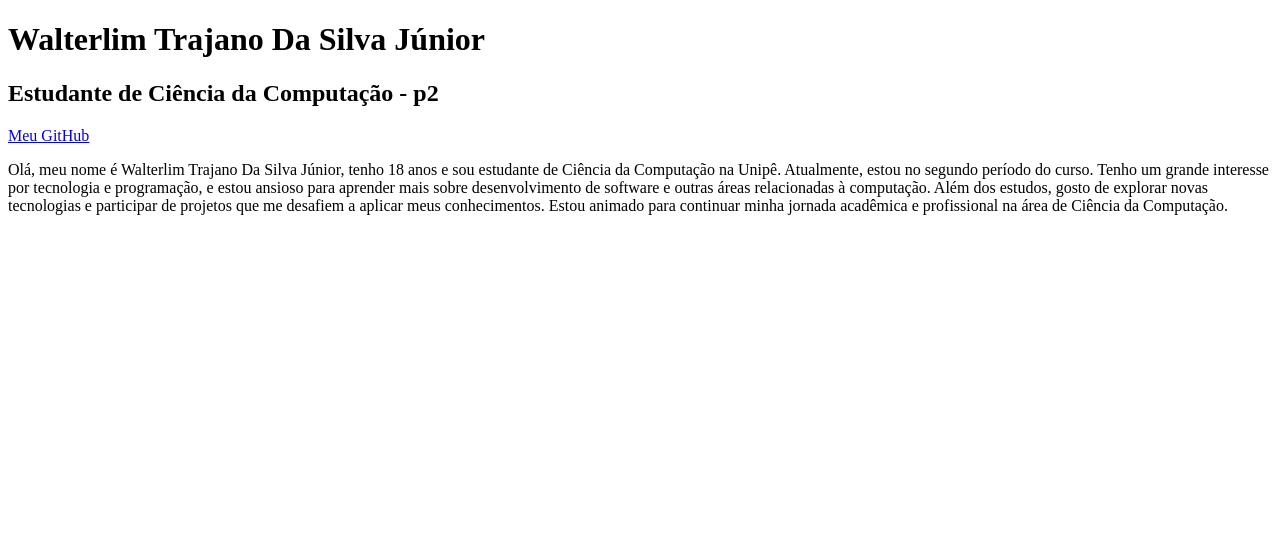
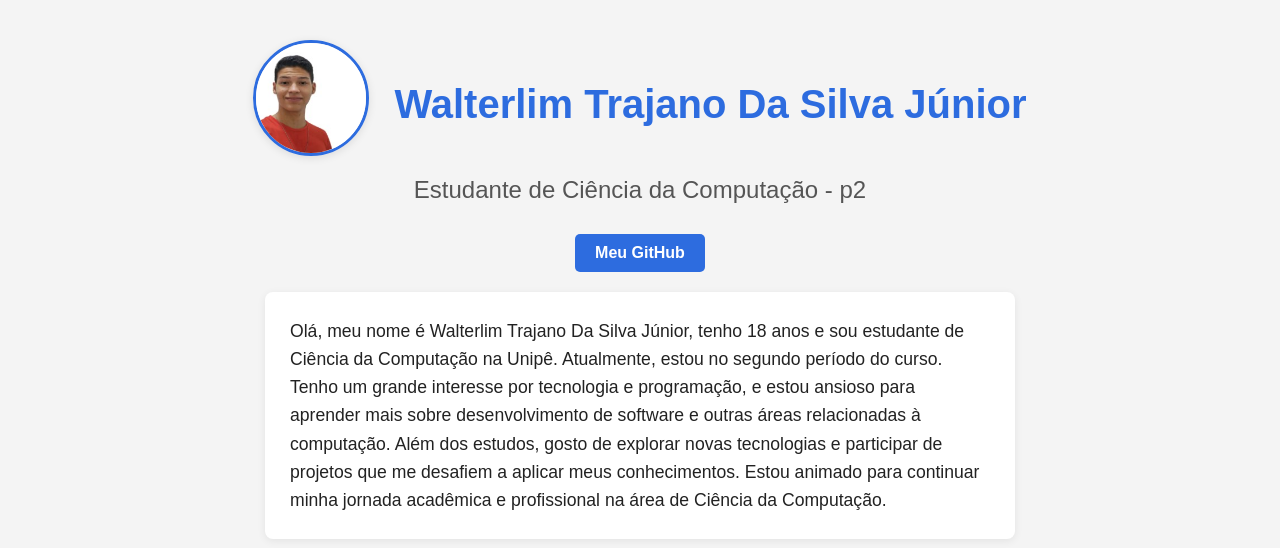
Before and after one commit to walterlimtrajano/exerciciosFrontEnd, a plain HTML site: page aula1/index.html in a window 1280 px wide. Drawn offline with Linux system fonts and the light colour scheme.

Commit message:
adicionando foto e css, falta o link do linkedin.

```diff
--- a/aula1/index.css
+++ b/aula1/index.css
@@ -0,0 +1,67 @@
+body {
+    font-family: Arial, Helvetica, sans-serif;
+    background: #f4f4f4;
+    color: #222;
+    margin: 0;
+    padding: 0;
+}
+
+h1 {
+    color: #2d6cdf;
+    text-align: center;
+    margin-top: 40px;
+    font-size: 2.5em;
+}
+
+h2 {
+    color: #555;
+    text-align: center;
+    margin-bottom: 30px;
+    font-weight: 400;
+}
+
+a {
+    display: block;
+    width: fit-content;
+    margin: 0 auto 20px auto;
+    padding: 10px 20px;
+    background: #2d6cdf;
+    color: #fff;
+    text-decoration: none;
+    border-radius: 5px;
+    font-weight: bold;
+    transition: background 0.3s;
+}
+
+a:hover {
+    background: #1a4ca0;
+}
+
+p {
+    max-width: 700px;
+    margin: 0 auto;
+    background: #fff;
+    padding: 25px;
+    border-radius: 8px;
+    box-shadow: 0 2px 8px rgba(0,0,0,0.07);
+    font-size: 1.1em;
+    line-height: 1.6;
+}
+
+.perfil {
+    display: flex;
+    align-items: center;
+    justify-content: center;
+    gap: 25px;
+    margin-top: 40px;
+    margin-bottom: 20px;
+}
+
+.foto-perfil {
+    width: 110px;
+    height: 110px;
+    object-fit: cover;
+    border-radius: 50%;
+    border: 3px solid #2d6cdf;
+    box-shadow: 0 2px 8px rgba(0,0,0,0.10);
+}
--- a/aula1/index.html
+++ b/aula1/index.html
@@ -4,11 +4,15 @@
     <meta charset="UTF-8">
     <meta name="viewport" content="width=device-width, initial-scale=1.0">
     <title>Walterlim</title>
+    <link rel="stylesheet" href="index.css">
 </head>
 <body>
-    <h1> Walterlim Trajano Da Silva Júnior </h1>
-    <h2> Estudante de Ciência da Computação - p2 </h2>
-    <a href="https://github.com/walterlimtrajano" target="_blank"> Meu GitHub </a>
-    <p> Olá, meu nome é Walterlim Trajano Da Silva Júnior, tenho 18 anos e sou estudante de Ciência da Computação na Unipê. Atualmente, estou no segundo período do curso. Tenho um grande interesse por tecnologia e programação, e estou ansioso para aprender mais sobre desenvolvimento de software e outras áreas relacionadas à computação. Além dos estudos, gosto de explorar novas tecnologias e participar de projetos que me desafiem a aplicar meus conhecimentos. Estou animado para continuar minha jornada acadêmica e profissional na área de Ciência da Computação. </p>
+    <div class="perfil">
+        <img src="foto.jpg" alt="Foto de Walterlim" class="foto-perfil">
+        <h1>Walterlim Trajano Da Silva Júnior</h1>
+    </div>
+    <h2>Estudante de Ciência da Computação - p2</h2>
+    <a href="https://github.com/walterlimtrajano" target="_blank">Meu GitHub</a>
+    <p>Olá, meu nome é Walterlim Trajano Da Silva Júnior, tenho 18 anos e sou estudante de Ciência da Computação na Unipê. Atualmente, estou no segundo período do curso. Tenho um grande interesse por tecnologia e programação, e estou ansioso para aprender mais sobre desenvolvimento de software e outras áreas relacionadas à computação. Além dos estudos, gosto de explorar novas tecnologias e participar de projetos que me desafiem a aplicar meus conhecimentos. Estou animado para continuar minha jornada acadêmica e profissional na área de Ciência da Computação.</p>
 </body>
 </html>
```
Also changed, not shown: aula1/foto.jpg (added).
